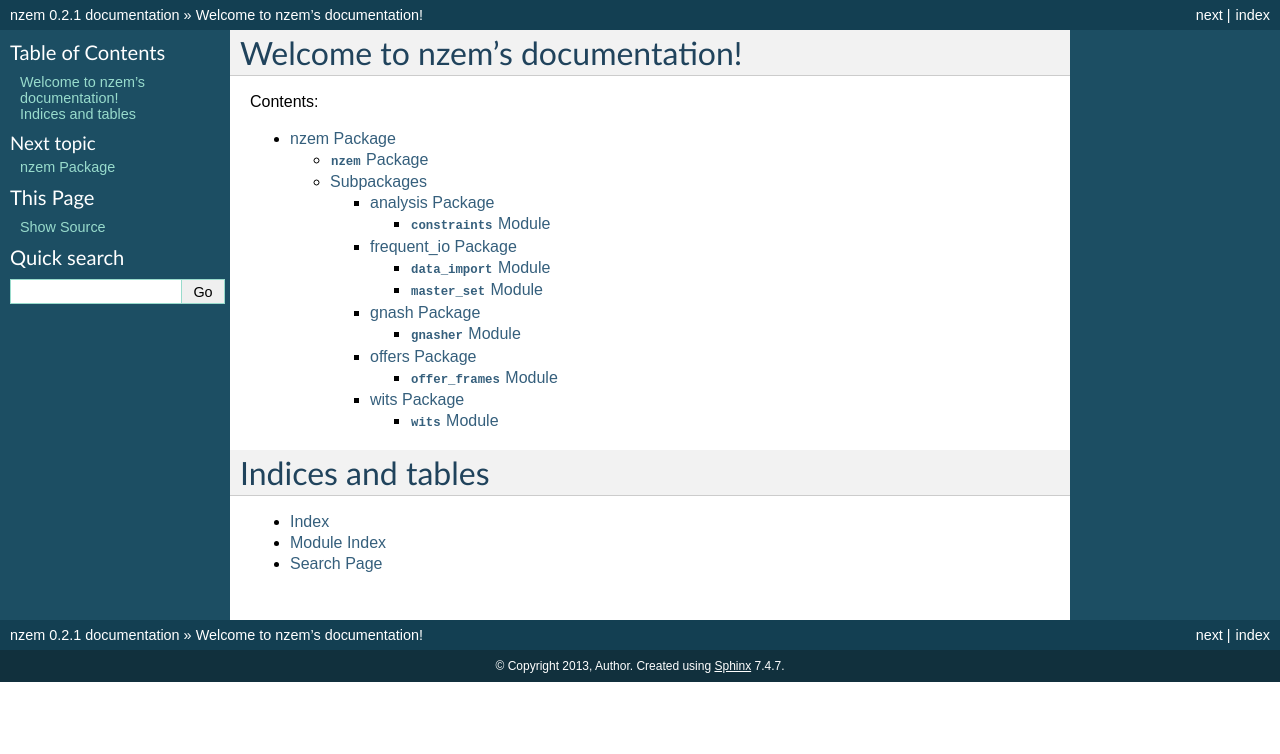
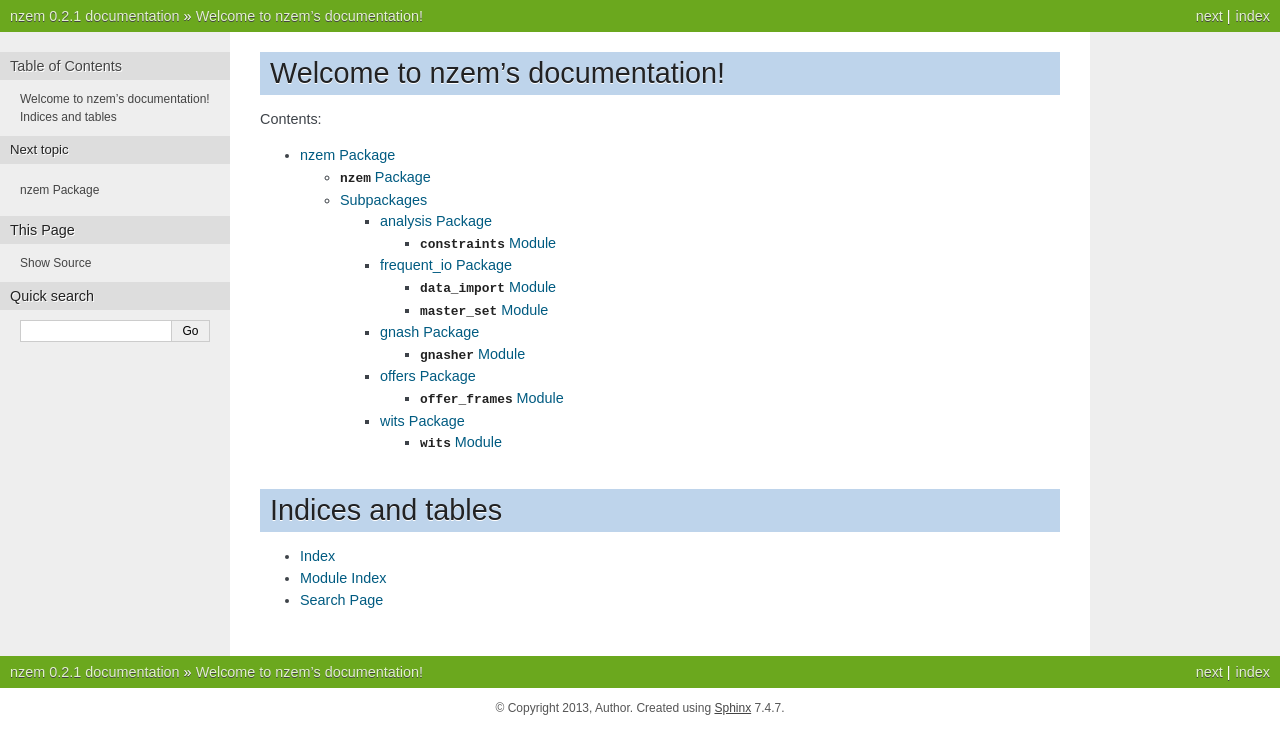
Before and after one commit to NigelCleland/nzem, a Sphinx documentation site: the page built from docs/index.rst, in a window 1280 px wide. Shown: the top 754 px of the page. Built offline with Sphinx 7.4.7, drawn with Linux system fonts in a browser that asks for light colours; pages that are not in the unit, such as notebooks, are missing from menus.

```diff
--- a/docs/conf.py
+++ b/docs/conf.py
@@ -109,7 +109,7 @@ pygments_style = 'sphinx'
 
 # The theme to use for HTML and HTML Help pages.  See the documentation for
 # a list of builtin themes.
-html_theme = 'default'
+html_theme = 'nature'
 
 # Theme options are theme-specific and customize the look and feel of a theme
 # further.  For a list of options available for each theme, see the
--- /dev/null
+++ b/rtd-requirements.txt
@@ -0,0 +1 @@
+numpydoc==0.4
```
